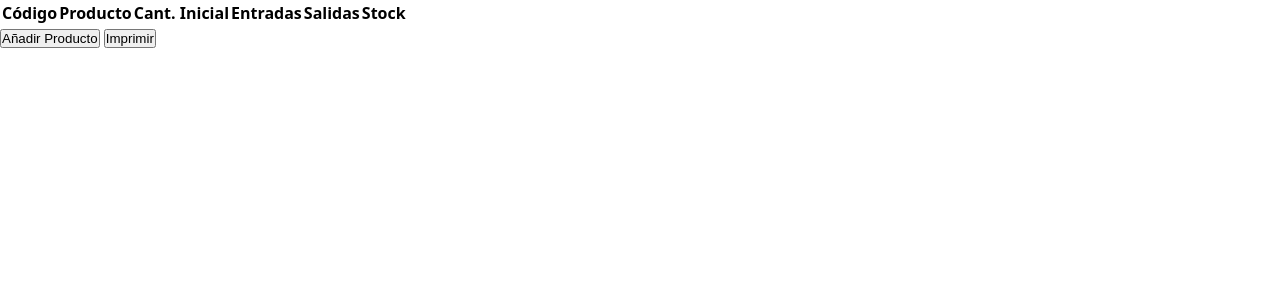
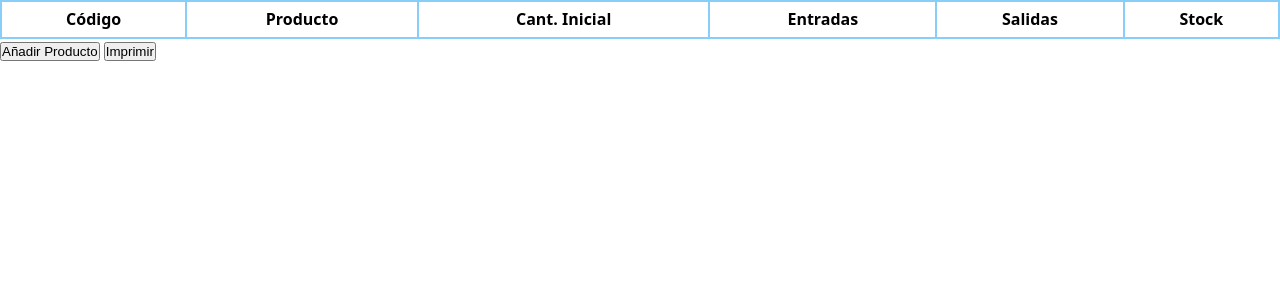
Before and after one commit to Espadv69/Course-2025, a PHP site: page / in a window 1280 px wide. Shown: the top 300 px of the page. Run offline with PHP 8.4, Linux system fonts and the light colour scheme; lists and menus that the app fills with data are empty.

Commit message:
Add table styling for improved product inventory display

```diff
--- a/Kitchen/index.css
+++ b/Kitchen/index.css
@@ -20,3 +20,14 @@ body {
     'Helvetica Neue',
     sans-serif;
 }
+
+table {
+  border-collapse: collapse;
+  width: 100%;
+}
+
+th,
+td {
+  border: 2px solid lightskyblue;
+  padding: .4rem;
+}
```
